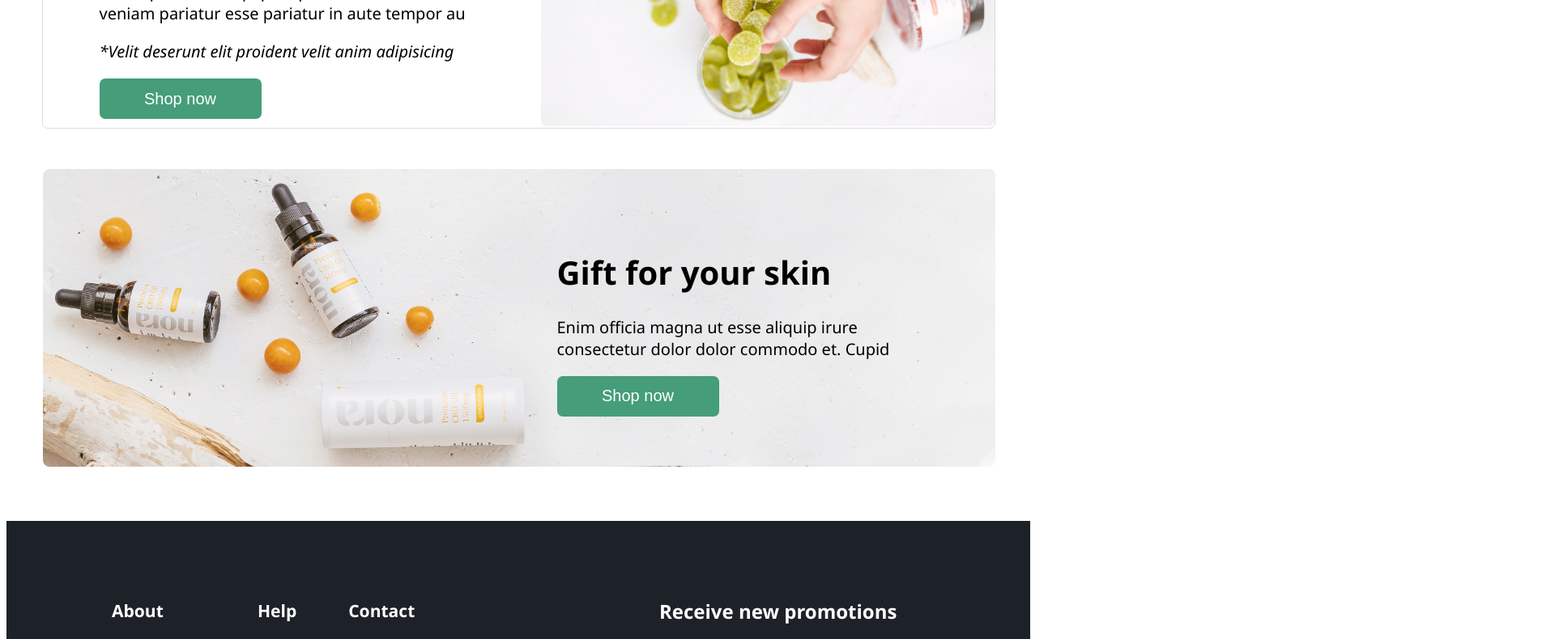
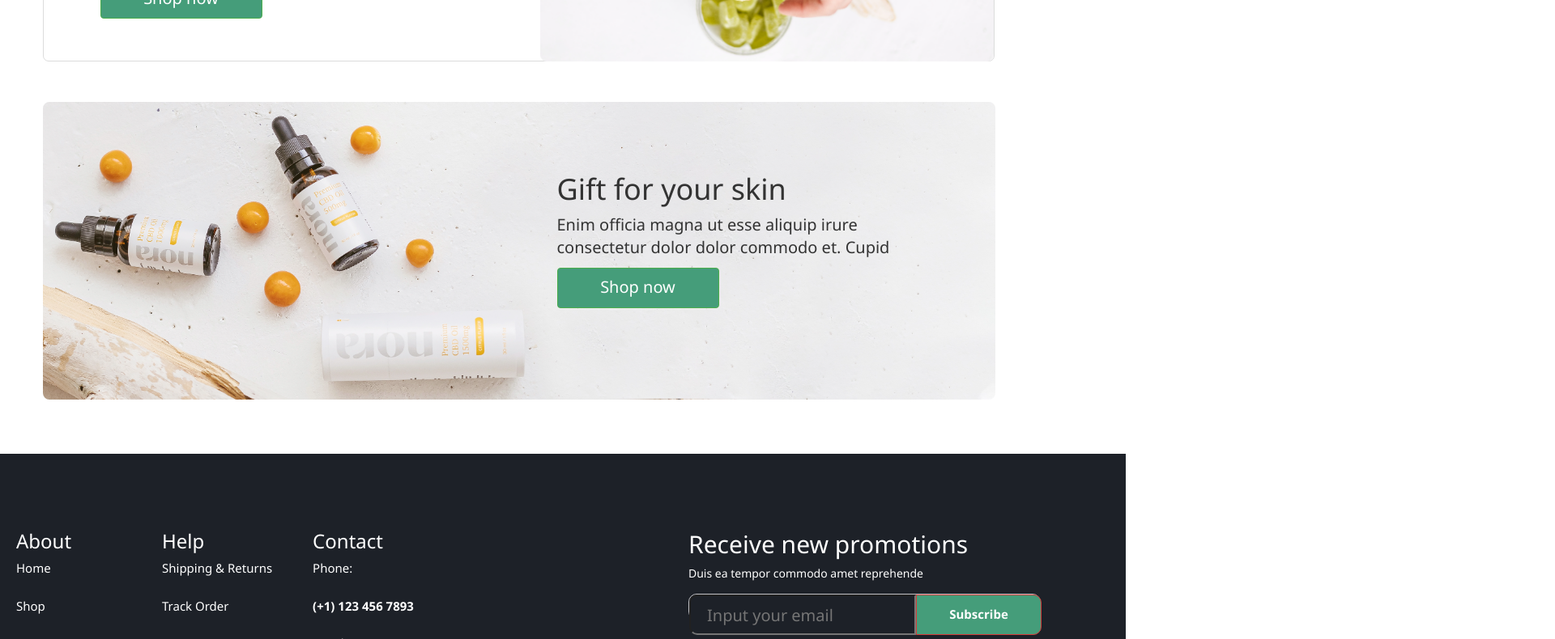
Before and after one commit to HaThiPhuongLinh/ThuongKy1_Web, a plain HTML site: page index.html in a window 1280 px wide. Shown: the part 714-1504 px from the top of the page at 81% size, 1920 px wide, since content can reach past the window. Drawn offline with nearby package versions, Linux system fonts and the light colour scheme; files whose address does not match are found by name.

Commit message:
upload bootstrap TH3

```diff
--- a/Logo_Web.html
+++ b/index.html
@@ -5,6 +5,9 @@
     <meta charset="UTF-8">
     <meta http-equiv="X-UA-Compatible" content="IE=edge">
     <meta name="viewport" content="width=device-width, initial-scale=1.0">
+    <link rel="stylesheet" href="https://maxcdn.bootstrapcdn.com/bootstrap/3.4.1/css/bootstrap.min.css">
+    <script src="https://ajax.googleapis.com/ajax/libs/jquery/3.6.4/jquery.min.js"></script>
+    <script src="https://maxcdn.bootstrapcdn.com/bootstrap/3.4.1/js/bootstrap.min.js"></script>
     <title>Logo</title>
 </head>
 <style>
@@ -55,14 +58,11 @@
         padding-left: 70px;
     }
 
-    #button {
+    .btn-success {
+        background-color: #459D7A;
         height: 50px;
         width: 200px;
         font-size: 20px;
-        background-color: #459D7A;
-        border-radius: 7px;
-        border: none;
-        color: white;
     }
 
     #three_picture {
@@ -73,15 +73,15 @@
     }
 
     #in_picture {
-        padding-left: 635px;
-        width: 620px;
+        margin-left: 635px;
+        width: 4000px;
         height: 300px;
         font-size: 20px;
         margin-top: -300px;
     }
 
     #footer {
-        width: 100%;
+        width: 1500px;
         height: 430px;
         background-color: rgb(29, 33, 40);
         display: flex;
@@ -96,7 +96,7 @@
     #footer_right {
         padding-top: 75px;
         width: 50%;
-        padding-left: 250px;
+        padding-left: 150px;
     }
 
     #language_box {
@@ -127,14 +127,12 @@
         padding-left: 20px;
     }
 
-    #subscribe_button {
-        height: 55px;
-        width: 130px;
+    .btn-danger {
+        height: 50px;
+        width: 155px;
         font-size: 15px;
         border-radius: 0 10px 10px 0;
         background: #459d7a;
-        border: #459D7A;
-        color: white;
     }
 
     p {
@@ -179,7 +177,8 @@
                         <br> veniam pariatur esse pariatur in aute tempor au
                     </p>
                     <p><i>*Velit deserunt elit proident velit anim adipisicing</i></p>
-                    <button id="button">Shop now</button>
+                    <button type="button" class="btn btn-success">Shop now</button>
+
                 </div>
             </div>
             <div id="item">
@@ -190,7 +189,7 @@
                         veniam pariatur esse pariatur in aute tempor au
                     </p>
                     <p><i>*Velit deserunt elit proident velit anim adipisicing</i></p>
-                    <button id="button">Shop now</button>
+                    <button type="button" class="btn btn-success">Shop now</button>
                 </div>
                 <div>
                     <img src="Image 1 (2).png" alt="" width="560px" height="300px">
@@ -204,7 +203,7 @@
                 <div id="in_picture">
                     <h1>Gift for your skin</h1>
                     <p>Enim officia magna ut esse aliquip irure <br> consectetur dolor dolor commodo et. Cupid</p>
-                    <button id="button">Shop now</button>
+                    <button type="button" class="btn btn-success">Shop now</button>
                 </div>
             </div>
             <div id="footer">
@@ -252,7 +251,7 @@
                             <input type="text" id="footer_input" placeholder="Input your email">
                         </div>
                         <div>
-                            <button id="subscribe_button"><b>Subscribe</b></button>
+                            <button type="button" class="btn btn-danger"><b>Subscribe</b></button>
                         </div>
                     </div>
                     <div style="padding-top: 30px;">
```
Also changed, not shown: img/A_Event promotions.png (renamed from A_Event promotions.png), img/Avatar 1.png (renamed from Avatar 1.png), img/Button 1.png (renamed from Button 1.png), img/Facebook 1.png (renamed from Facebook 1.png), img/Image 1 (1).png (renamed from Image 1 (1).png), img/Image 1 (2).png (renamed from Image 1 (2).png), img/Image 1 (3).png (renamed from Image 1 (3).png), img/Image 1.png (renamed from Image 1.png), img/LinkedIn 1.png (renamed from LinkedIn 1.png), img/Twitter 1.png (renamed from Twitter 1.png), img/YouTube 1.png (renamed from YouTube 1.png).
